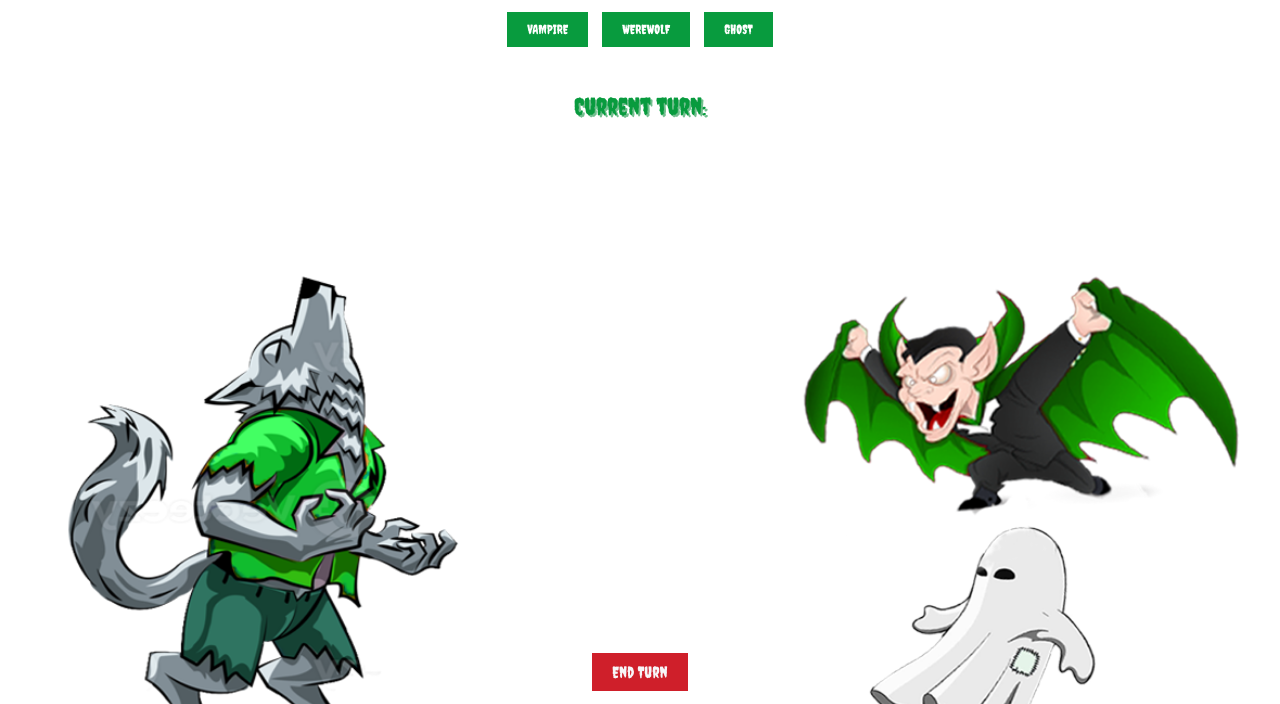
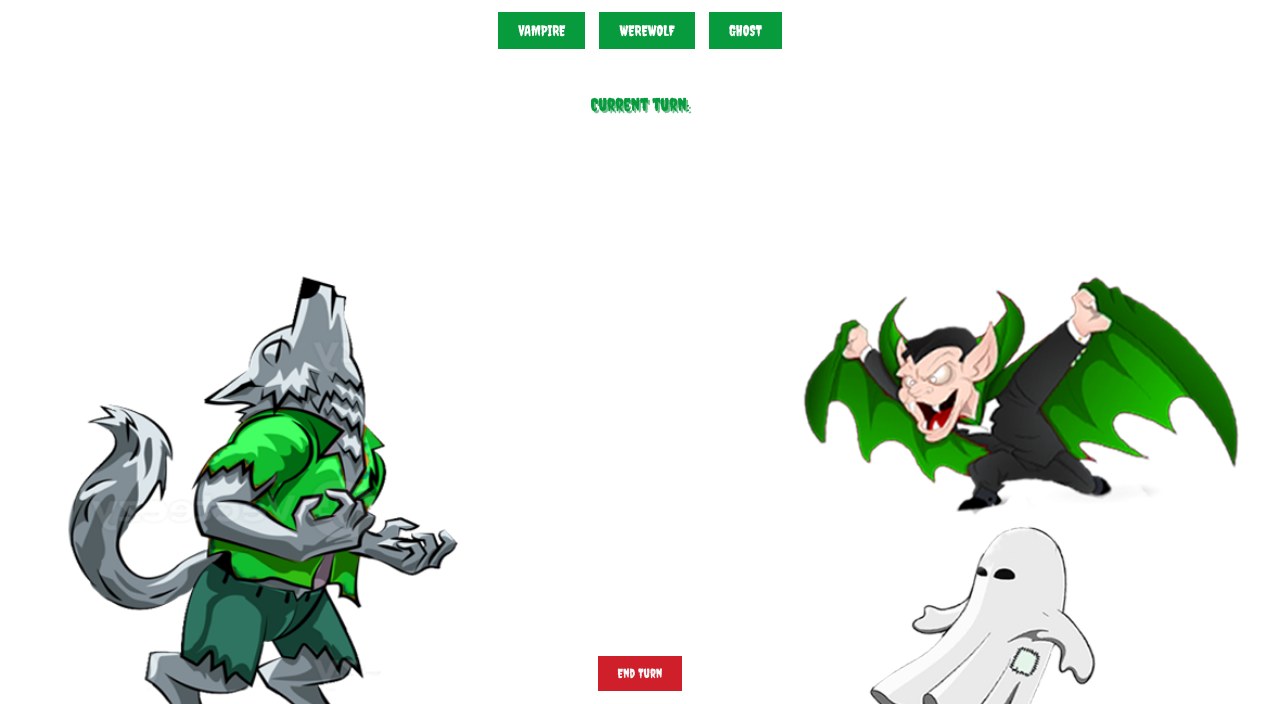
Before and after one commit to MorganeTassoneiro/CaSamMH, a website: page monstergame/public/index.html in a window 1280 px wide. Shown: the part 112-816 px from the top of the page. Drawn offline with nearby package versions, Linux system fonts and the light colour scheme; no server answers.

Commit message:
updating css for a good view on the web browser

```diff
--- a/monstergame/public/style.css
+++ b/monstergame/public/style.css
@@ -22,6 +22,7 @@ h1 {
   font-family: 'Creepster', cursive; /* Use a monster-style font */
   color: black; /* Make the statistics text black */
   text-align: center;
+  font-size: 10px;
   text-shadow: 2px 2px #ffffff; /* Add shadow to the statistics text */
   margin: 0; /* Remove top margin to minimize space */
   padding: 0; /* Remove padding to minimize space */
@@ -63,7 +64,7 @@ button {
   padding: 10px 20px;
   margin: 5px;
   cursor: pointer;
-  font-size: 13px;
+  font-size: 15px;
   transition: background-color 0.3s;
 }
 
@@ -76,7 +77,7 @@ button:hover {
 }
 #end-turn-container {
   margin-top: auto;
-  padding-top: 20px;
+  padding-top: 5px;
 }
 
 #end-turn-container button {
@@ -86,7 +87,7 @@ button:hover {
   padding: 10px 20px;
   margin: 5px;
   cursor: pointer;
-  font-size: 16px; /* Adjust button font size */
+  font-size: 13px; /* Adjust button font size */
   transition: background-color 0.3s;
 }
 
@@ -96,7 +97,8 @@ button:hover {
 #turn-display {
   margin-top: 20px;
   font-family: 'Creepster', cursive;
-  font-size: 24px;
+  font-size: 18px;
+
   color: #089b3e;
   text-shadow: 2px 2px #72be8e;
 }
```
